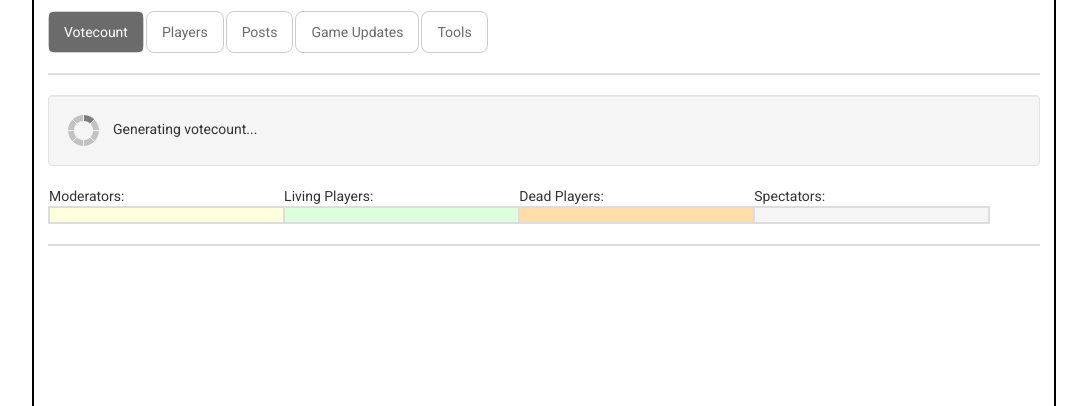
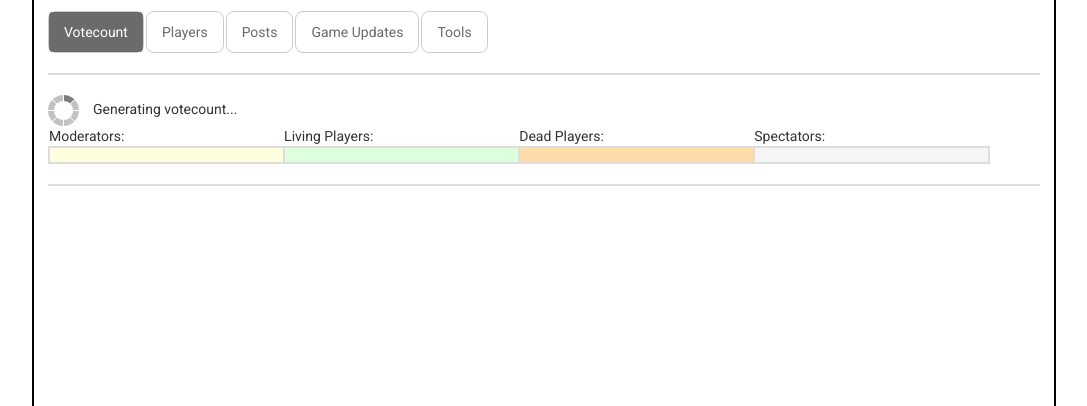
Before and after one commit to aletson/votefinder-web, a Django app: template votefinder/main/templates/game.html in a window 1280 px wide. Shown: the part 321-727 px from the top of the page, without its empty margins (96-1183 px from the left). Run offline with Django 3.2, Linux system fonts and the light colour scheme; the template is opened without the code that fills it, so the values that code supplies are empty; some libraries are stand-ins or nearby versions.

Commit message:
Update game.html

```diff
--- a/votefinder/main/templates/game.html
+++ b/votefinder/main/templates/game.html
@@ -442,9 +442,7 @@
 
         {% endif %}
     <div id="votecount">
-        <div class="well">
-            <div id="votecount_contents"><img src="/static/loading.gif" class="loadingImg"/>Generating votecount...</div>
-        </div>
+        <div id="votecount_contents"><img src="/static/loading.gif" class="loadingImg"/>Generating votecount...</div>
     </div>
 
     <div id="players">
```
